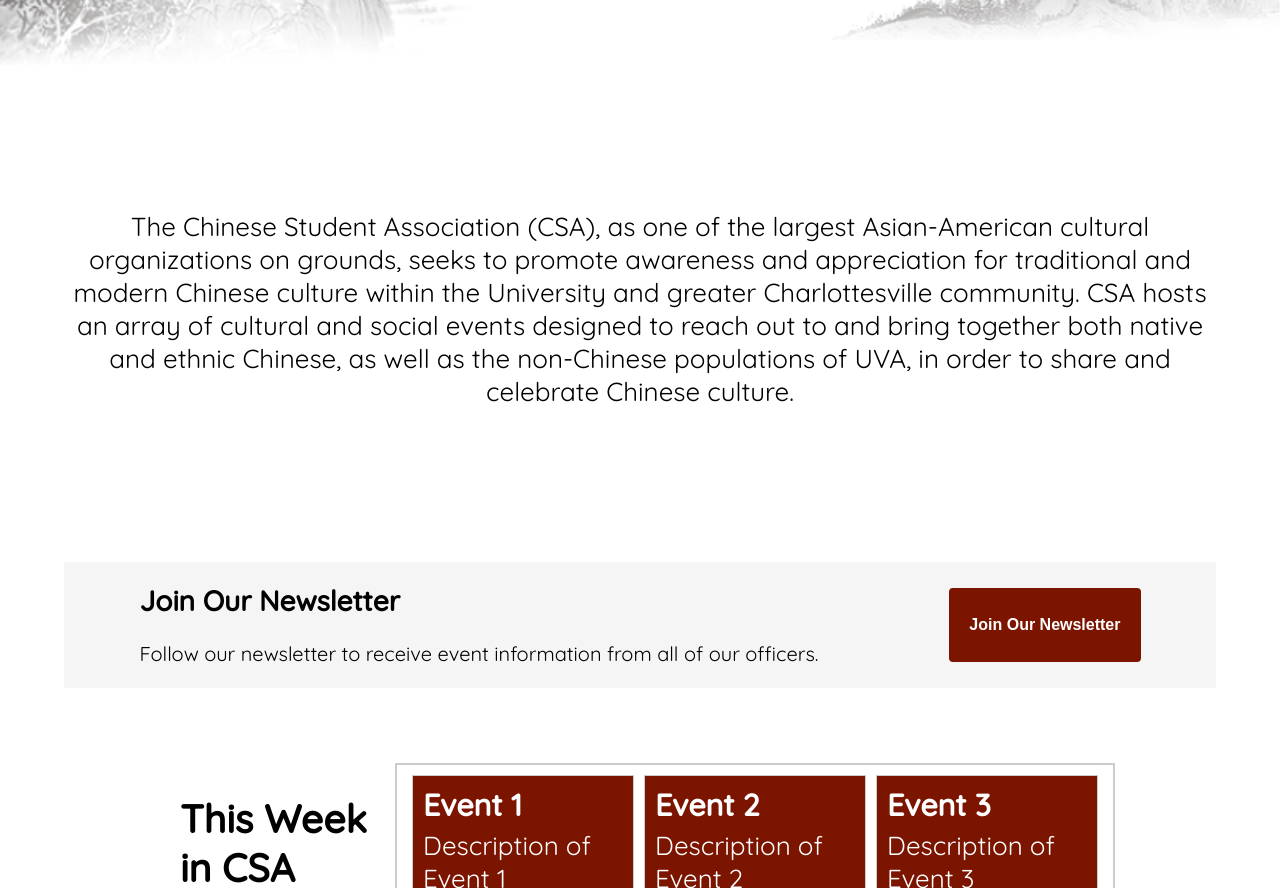
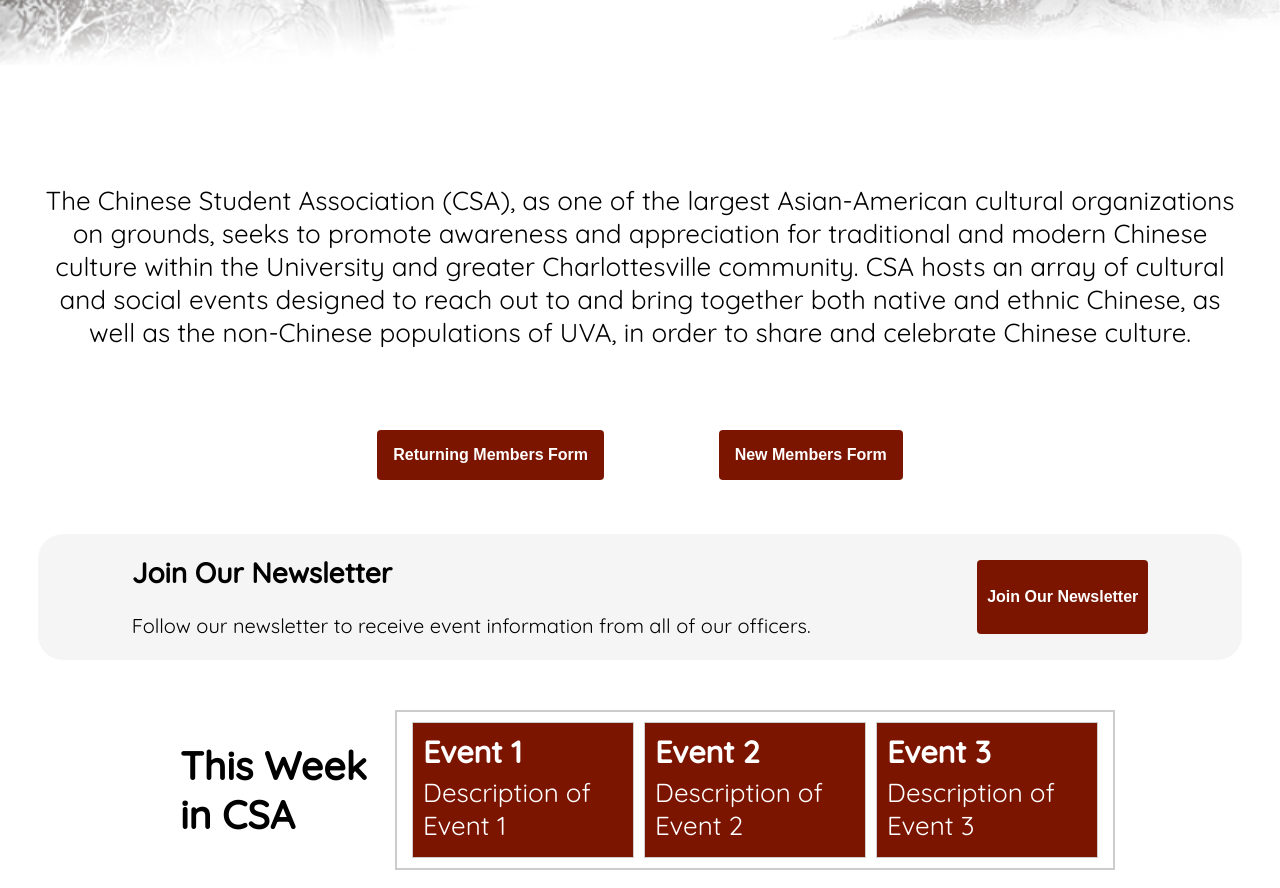
Before and after one commit to cwang12197/csa_at_uva, a React (Create React App) app in the folder csa_at_uva_ui/: page / in a window 1280 px wide. Shown: the part 680-1568 px from the top of the page. Built offline with nearby package versions, Linux system fonts and the light colour scheme.

Commit message:
[home] add member forms

```diff
--- a/csa_at_uva_ui/public/index.html
+++ b/csa_at_uva_ui/public/index.html
@@ -2,7 +2,7 @@
 <html lang="en">
   <head>
     <meta charset="utf-8" />
-    <link rel="icon" href="csa-logo.png"/>
+    <link rel="icon" href="%PUBLIC_URL%/csa-logo.png"/>
     <meta name="viewport" content="width=device-width, initial-scale=1" />
     <meta name="theme-color" content="#000000" />
     <meta
--- a/csa_at_uva_ui/src/Home/Home.css
+++ b/csa_at_uva_ui/src/Home/Home.css
@@ -82,5 +82,15 @@ main {
     z-index: 50;
     color: black;
     text-align: center;
-    padding: 5%;
+    padding: 3%;
 }
+
+.member-form {
+    margin: 0 25%;
+    display: flex;
+    justify-content: space-around;
+}
+
+.member-form button {
+    padding: 2.5%;
+}
--- a/csa_at_uva_ui/src/Home/Home.js
+++ b/csa_at_uva_ui/src/Home/Home.js
@@ -4,13 +4,6 @@ import ThisWeekInCSA from '../ThisWeekInCSA/ThisWeekInCSA';
 import Newsletter from '../Newsletter/Newsletter';
 
 function Home(props) {
-//     const [isNewsletterOpen, setIsNewsletterOpen] = useState(false);
-//     const handleNewsletterClose = () => {
-//       setIsNewsletterOpen(false);
-//     };
-//     const openNewsletter = () => {
-//       setIsNewsletterOpen(true);
-//   };
 
     const parallax_el = document.querySelectorAll(".parallax");
     const [xVal, setXVal] = useState(0);
@@ -68,12 +61,15 @@ function Home(props) {
             <div className="introduction">
                 <p>The Chinese Student Association (CSA), as one of the largest Asian-American cultural organizations on grounds, seeks to promote awareness and appreciation for traditional and modern Chinese culture within the University and greater Charlottesville community. CSA hosts an array of cultural and social events designed to reach out to and bring together both native and ethnic Chinese, as well as the non-Chinese populations of UVA, in order to share and celebrate Chinese culture.</p>
             </div>
-             <Newsletter
-            //  openNewsletter = {openNewsletter}
-            //  closeNewsletter={handleNewsletterClose}
-            //  isNewsletterOpen = {isNewsletterOpen}
-            />
-
+            <div className = "member-form">
+            <button onClick={() => window.open("https://www.tinyurl.com/oldcsa")}>
+          Returning Members Form
+        </button>
+        <button onClick={() => window.open("https://www.tinyurl.com/csanewmember")}>
+          New Members Form
+        </button>
+        </div>
+            <Newsletter />
             <ThisWeekInCSA />
         </div>
     );
--- a/csa_at_uva_ui/src/Newsletter/Newsletter.css
+++ b/csa_at_uva_ui/src/Newsletter/Newsletter.css
@@ -1,5 +1,5 @@
 .newsletter-container {
-    height: 100vh;
+    height: 5vh;
     width: 100%;
     top: 0;
     left: 0;
@@ -99,27 +99,8 @@ section {
     justify-content: space-around;
     font-family: 'Quicksand';
     color: black;
-    margin: 5%;
-}
-
-button {
-    background-color: #7b1500;
-    color: #fff;
-    border: none;
-    border-radius: 4px;
-    cursor: pointer;
-    z-index: 2;
-    font-weight: 800;
-    font-size: 16px;
-    padding: 0px 20px;
-    margin: 1rem 0;
-    box-shadow: none;
-    transition: transform 0.2s ease, box-shadow 0.2s ease;
-}
-
-button:hover {
-    transform: scale(1.05); /* Slightly grows when hovered */
-    box-shadow: 2px 2px 6px rgba(0, 0, 0, 0.3);
+    margin: 3%;
+    border-radius: 25px;
 }
 
 .newsletter-text {
--- a/csa_at_uva_ui/src/Newsletter/Newsletter.js
+++ b/csa_at_uva_ui/src/Newsletter/Newsletter.js
@@ -1,6 +1,5 @@
 import { FaTimes } from 'react-icons/fa';
 import React, { useState } from 'react';
-import PropTypes from 'prop-types';
 import "./Newsletter.css"
 
 function Newsletter() {
--- a/csa_at_uva_ui/src/index.css
+++ b/csa_at_uva_ui/src/index.css
@@ -20,3 +20,27 @@ text {
 ::selection {
   background-color: #f1e7e5;
 }
+
+icon {
+  object-fit: cover;
+}
+
+button {
+  background-color: #7b1500;
+  color: #fff;
+  border: none;
+  border-radius: 4px;
+  cursor: pointer;
+  z-index: 2;
+  font-weight: 800;
+  font-size: 16px;
+  padding: 0px 10px;
+  margin: 1rem 0;
+  box-shadow: none;
+  transition: transform 0.2s ease, box-shadow 0.2s ease;
+}
+
+button:hover {
+  transform: scale(1.05); /* Slightly grows when hovered */
+  box-shadow: 2px 2px 6px rgba(0, 0, 0, 0.3);
+}
```
Also changed, not shown: csa_at_uva_ui/src/App/App.css (line endings or trailing spaces).
